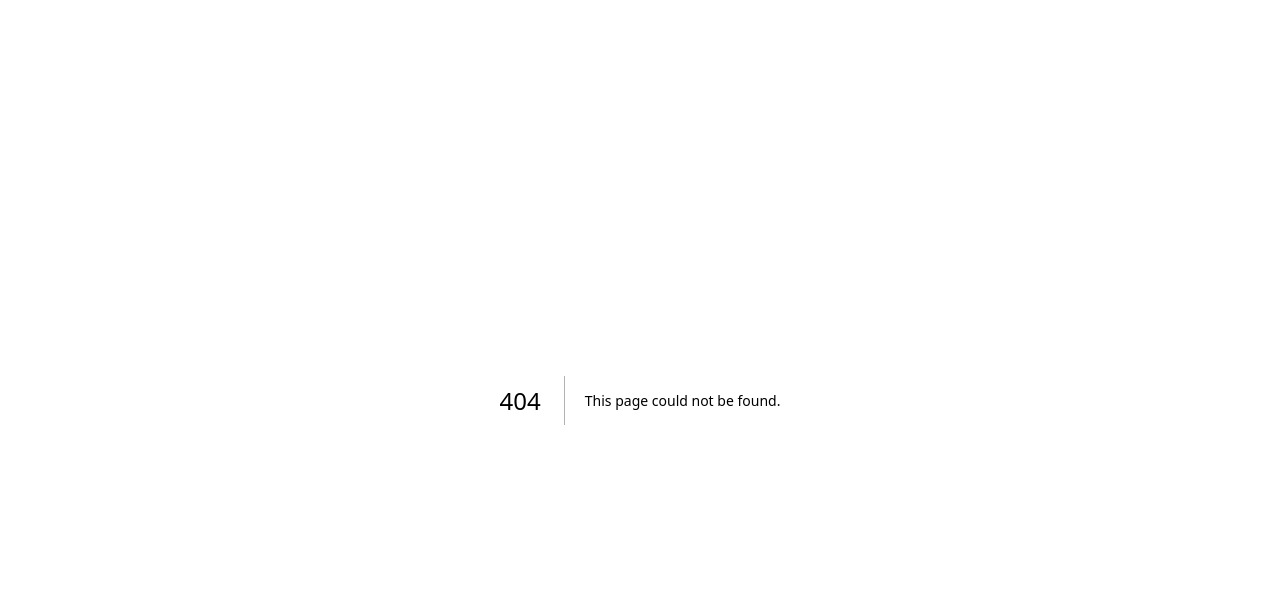
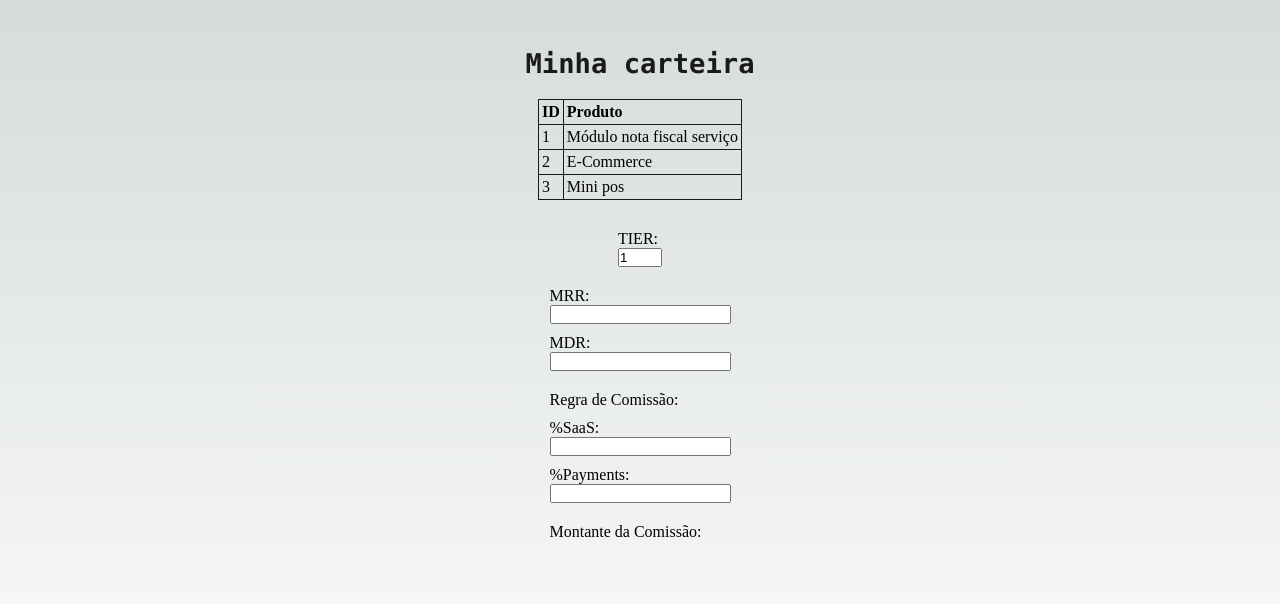
Before and after one commit to Equipe-2/Front-end, a Next.js app: page /pages-franch/carteira in a window 1280 px wide. Before the commit this address had no page. Shown: the top 604 px of the page. Built offline with nearby package versions, Linux system fonts and the light colour scheme.

Commit message:
feat: pages/page carteira

```diff
--- a/src/pages/index.tsx
+++ b/src/pages/index.tsx
@@ -7,9 +7,9 @@ const Index: React.FC = () => {
   const logo = "images/logo.svg";
   const links = [
     { title: "Início", href: "/" },
-    { title: "Carteira", href: "/carteira" },
-    { title: "Cadastro", href: "/cadastro" },
-    { title: "Suporte", href: "/suporte" },
+    { title: "Carteira", href: "pages-franch/carteira" },
+    { title: "Cadastro", href: "pages-franch/cadastro" },
+    { title: "Suporte", href: "pages-franch/suporte" },
   ];
 
   return (
--- /dev/null
+++ b/src/pages/pages-franch/carteira.tsx
@@ -0,0 +1,113 @@
+import React, { useState } from "react";
+import Head from "next/head";
+import Navbar from "@/components/Navbar";
+import styles from "@/styles/Home.module.css";
+
+interface Product {
+  id: number;
+  name: string;
+}
+
+const products: Product[] = [
+  { id: 1, name: "Módulo nota fiscal serviço" },
+  { id: 2, name: "E-Commerce" },
+  { id: 3, name: "Mini pos" },
+];
+
+const Carteira: React.FC = () => {
+  const [tier, setTier] = useState<number>(1);
+  const [mrr, setMrr] = useState<number>();
+  const [mdr, setMdr] = useState<number>();
+  const [saas, setSaas] = useState<number>();
+  const [payments, setPayments] = useState<number>();
+
+  const handleTierChange = (event: React.ChangeEvent<HTMLInputElement>) => {
+    const value = Number(event.target.value);
+    setTier(value);
+  };
+
+  const handleMrrChange = (event: React.ChangeEvent<HTMLInputElement>) => {
+    const value = Number(event.target.value);
+    setMrr(value);
+  };
+
+  const handleMdrChange = (event: React.ChangeEvent<HTMLInputElement>) => {
+    const value = Number(event.target.value);
+    setMdr(value);
+  };
+
+  const handleSaasChange = (event: React.ChangeEvent<HTMLInputElement>) => {
+    const value = Number(event.target.value);
+    setSaas(value);
+  };
+
+  const handlePaymentsChange = (event: React.ChangeEvent<HTMLInputElement>) => {
+    const value = Number(event.target.value);
+    setPayments(value);
+  };
+
+  return (
+    <>
+      <Head>
+        <title>Minha Carteira</title>
+        <Navbar logo="../images/logo.svg" links={links} />
+      </Head>
+      <main className={styles.main}>
+        <div className={styles.description}>
+          <h1>Minha carteira</h1>
+        </div>
+        <div className={styles.productsTable}>
+          <table className={styles.productTable}>
+            <thead>
+              <tr>
+                <th className={styles.cellsTable} align="left">ID</th>
+                <th className={styles.cellsTable}align="left">Produto</th>
+              </tr>
+            </thead>
+            <tbody>
+              {products.map((product) => (
+                <tr key={product.id}>
+                  <td className={styles.cellsTable}>{product.id}</td>
+                  <td className={styles.cellsTable}>{product.name}</td>
+                </tr>
+              ))}
+            </tbody>
+          </table>
+        </div>
+        <div className={styles.tier}>
+          <p>TIER:</p>
+          <input type="number" min="1" max="5" value={tier} onChange={handleTierChange} />
+        </div>
+        <div className={styles.metrics}>
+          <div className={styles.metric}>
+            <p>MRR:</p>
+            <input type="number" value={mrr} onChange={handleMrrChange} />
+          </div>
+          <div className={styles.metric}>
+            <p>MDR:</p>
+            <input type="number" value={mdr} onChange={handleMdrChange} />
+          </div>
+          <p className={styles.regracomissao}>Regra de Comissão:</p>
+          <div className={styles.metric}>
+            <p>%SaaS:</p>
+            <input type="number" value={saas} onChange={handleSaasChange} />
+          </div>
+          <div className={styles.metric}>
+            <p>%Payments:</p>
+            <input type="number" value={payments} onChange={handlePaymentsChange} />
+          </div>
+          <p className={styles.montantecomissao}>Montante da Comissão:</p>
+          </div>
+        </main>
+    </>
+  );
+};
+
+  const links = [
+  { title: "Início", href: "/" },
+  { title: "Carteira", href: "../pages-franch/carteira" },
+  { title: "Cadastro", href: "../pages-franch/cadastro" },
+  { title: "Suporte", href: "../pages-franch/suporte" },
+  ];
+
+export default Carteira;
--- a/src/styles/Home.module.css
+++ b/src/styles/Home.module.css
@@ -14,7 +14,7 @@
   max-width: var(--max-width);
   width: 100%;
   z-index: 2;
-  color: #444447;
+  color: #1a1a1a;
   font-family: var(--font-mono);
 }
 
@@ -34,7 +34,7 @@
   background-color: rgba(255, 255, 255, 0.6);
   padding: 15px;
   border-radius: 15px;
-  width: 33%;
+  width: 35%;
 }
 
 .centeredlegend {
@@ -93,14 +93,29 @@
   align-items: center;
 }
 
-/*
-button[type="submit"] {
-  background-color: #007bff;
-  color: #fff;
-  border: none;
-  padding: 10px 20px;
-  font-size: 16px;
-  border-radius: 4px;
-  cursor: pointer;
+.productTable{
+  border-collapse: collapse;
+  border: 1px solid #1a1a1a;
+  margin: 20px 0 20px;
+  }
+
+.cellsTable{
+  padding: 3px;
+  border: 1px solid #1a1a1a;
 }
-*/
+
+.tier{
+  margin: 10px 0 10px;
+}
+
+.metric{
+  margin: 10px 0 10px;
+}
+
+.regracomissao{
+  margin: 20px 0 10px;
+}
+
+.montantecomissao{
+  margin: 20px 0 10px;
+}
```
Also changed, not shown: src/pages/carteira.tsx (deleted, +0 -29 lines), src/pages/pages-franch/cadastro.tsx (renamed from src/pages/cadastro.tsx, +5 -5 lines), src/pages/pages-franch/suporte.tsx (renamed from src/pages/suporte.tsx, +5 -5 lines).
